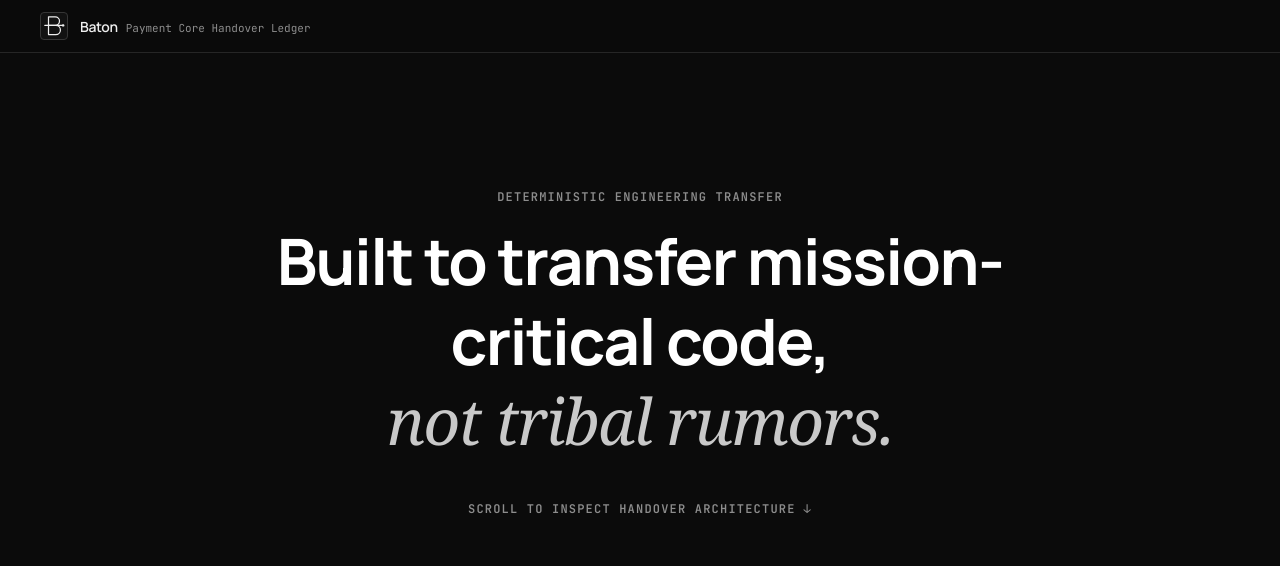
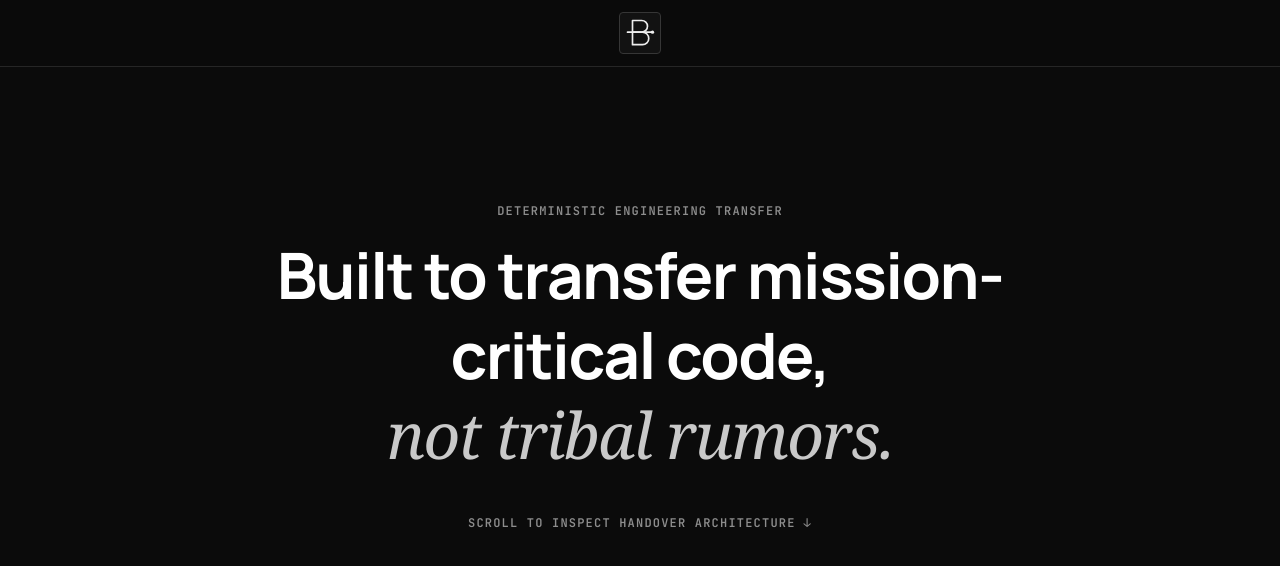
Before and after one commit to 26f2000861-AV/baton, a Next.js app: page / in a window 1280 px wide. Shown: the top 566 px of the page. Built offline with nearby package versions, Linux system fonts and the light colour scheme.

Commit message:
style(header): remove header text heading and center medium-sized Baton logo

```diff
--- a/src/components/BatonMark.tsx
+++ b/src/components/BatonMark.tsx
@@ -1,7 +1,31 @@
-export default function BatonMark({ compact = false }: { compact?: boolean }) {
+export default function BatonMark({
+  compact = false,
+  size = 'default',
+  className = '',
+}: {
+  compact?: boolean
+  size?: 'compact' | 'medium' | 'default'
+  className?: string
+}) {
+  const isCompact = compact || size === 'compact'
+  const isMedium = size === 'medium'
+
+  const sizeClasses = isMedium
+    ? '!w-[42px] !h-[42px]'
+    : isCompact
+    ? 'compact'
+    : ''
+
+  const svgSizeClasses = isMedium
+    ? '!w-[30px] !h-[30px]'
+    : ''
+
   return (
-    <span className={`brand-mark${compact ? ' compact' : ''}`} aria-hidden="true">
-      <svg viewBox="0 0 72 70" focusable="false">
+    <span
+      className={`brand-mark ${sizeClasses} ${className}`.trim()}
+      aria-hidden="true"
+    >
+      <svg viewBox="0 0 72 70" focusable="false" className={svgSizeClasses}>
         <path
           className="relay-mark-outline"
           d="M18 5h22a14 14 0 0 1 0 28H18zM18 33h24a15 15 0 0 1 0 30H18z"
--- a/src/components/HomeHero.tsx
+++ b/src/components/HomeHero.tsx
@@ -14,14 +14,10 @@ export default function HomeHero() {
     <div className="flex min-h-screen flex-col bg-[#0b0b0b] text-[#eeeeee]">
       {/* Brand Navigation Header */}
       <header className="sticky top-0 z-20 border-b border-[#262626] bg-[#0b0b0b]/85 px-4 py-3 backdrop-blur-md sm:px-6">
-        <div className="mx-auto flex max-w-[1200px] items-center justify-between">
-          <div className="flex items-center gap-3">
-            <BatonMark compact />
-            <div className="flex flex-col sm:flex-row sm:items-baseline sm:gap-2">
-              <span className="font-semibold tracking-tight text-[#eeeeee]">Baton</span>
-              <span className="text-[11px] font-mono text-[#8d8d8d]">Payment Core Handover Ledger</span>
-            </div>
-          </div>
+        <div className="mx-auto flex max-w-[1200px] items-center justify-center">
+          <Link href="/" aria-label="Baton Home" className="transition-transform hover:scale-105">
+            <BatonMark size="medium" />
+          </Link>
         </div>
       </header>
 
```
